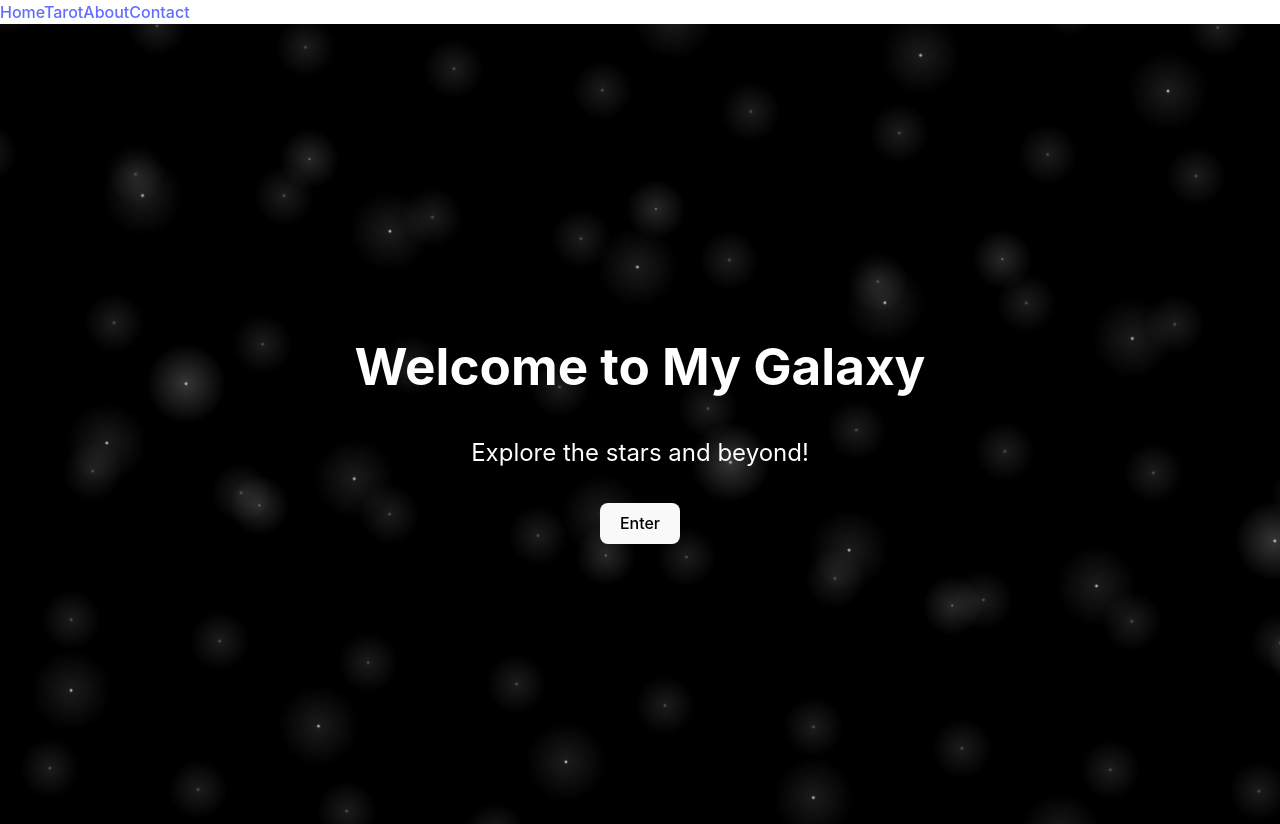
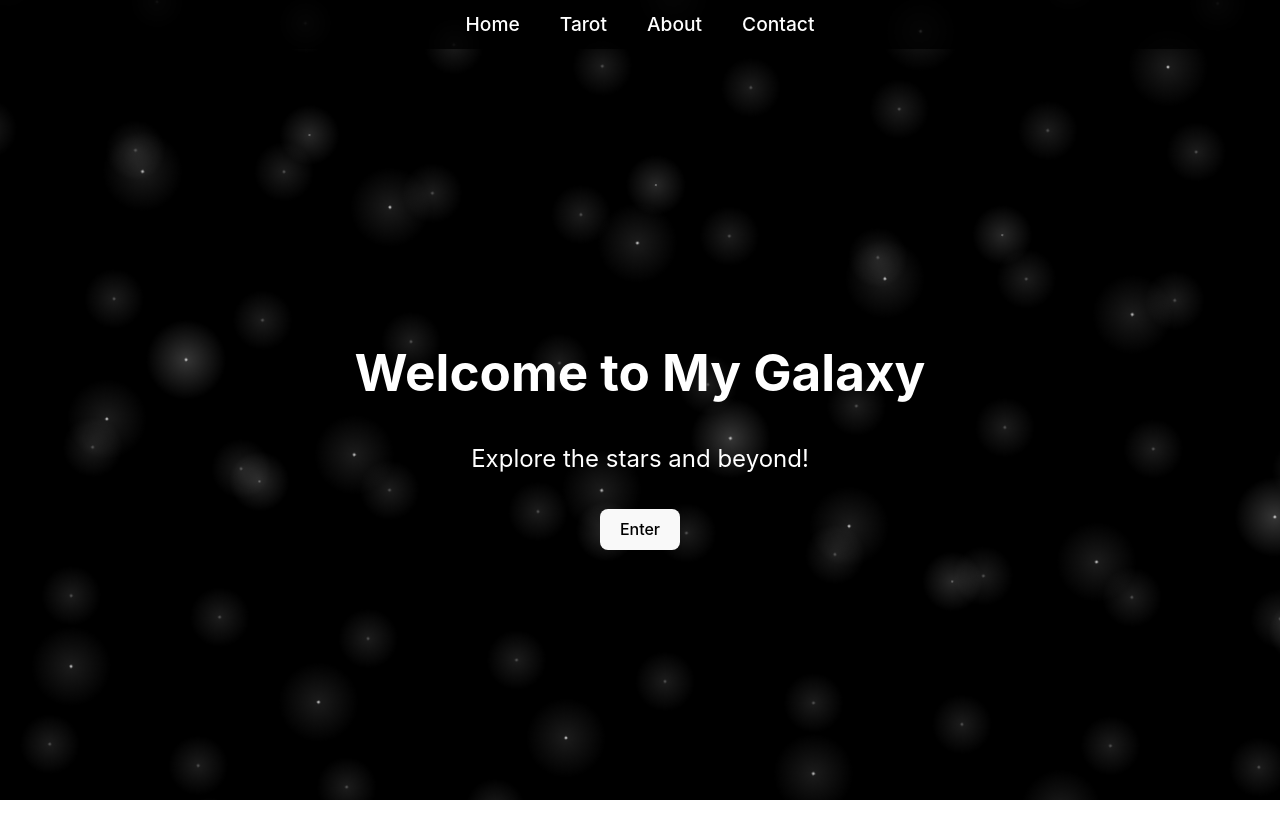
Before and after one commit to kikidesigns/craftGarden, a React (Vite) app: page / in a window 1280 px wide. After the commit the page ends 800 px from the top, so only its background shows below. Built offline with nearby package versions, Linux system fonts and the light colour scheme.

Commit message:
Refactor CSS to introduce `.app-container` and `.hot-bar` for improved layout and navigation. Maintain existing `.galaxy` styles.

```diff
--- a/src/App.css
+++ b/src/App.css
@@ -1,3 +1,32 @@
+.app-container {
+  display: flex;
+  flex-direction: column;
+  min-height: 100vh;
+}
+
+.hot-bar {
+  background-color: rgba(0, 0, 0, 0.8);
+  padding: 10px 0;
+  display: flex;
+  justify-content: center;
+  position: fixed;
+  top: 0;
+  left: 0;
+  right: 0;
+  z-index: 10;
+}
+
+.hot-bar a {
+  color: white;
+  text-decoration: none;
+  padding: 0 20px;
+  font-size: 1.2rem;
+}
+
+.hot-bar a:hover {
+  color: #f0f0f0;
+}
+
 .galaxy {
   width: 100vw;
   height: 100vh;
@@ -72,4 +101,5 @@ button:hover {
   display: flex;
   flex-direction: column;
   align-items: center;
+  padding-top: 60px; /* Add space for the hot bar */
 }
```
